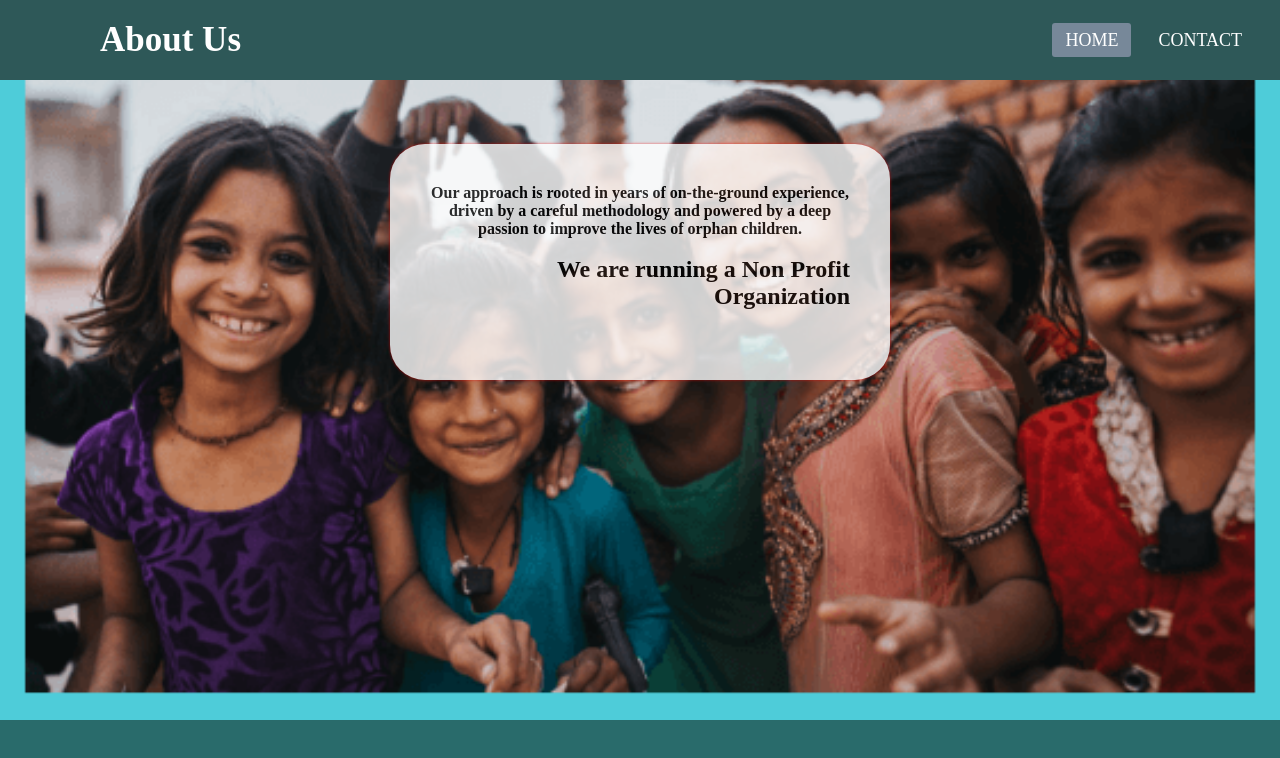
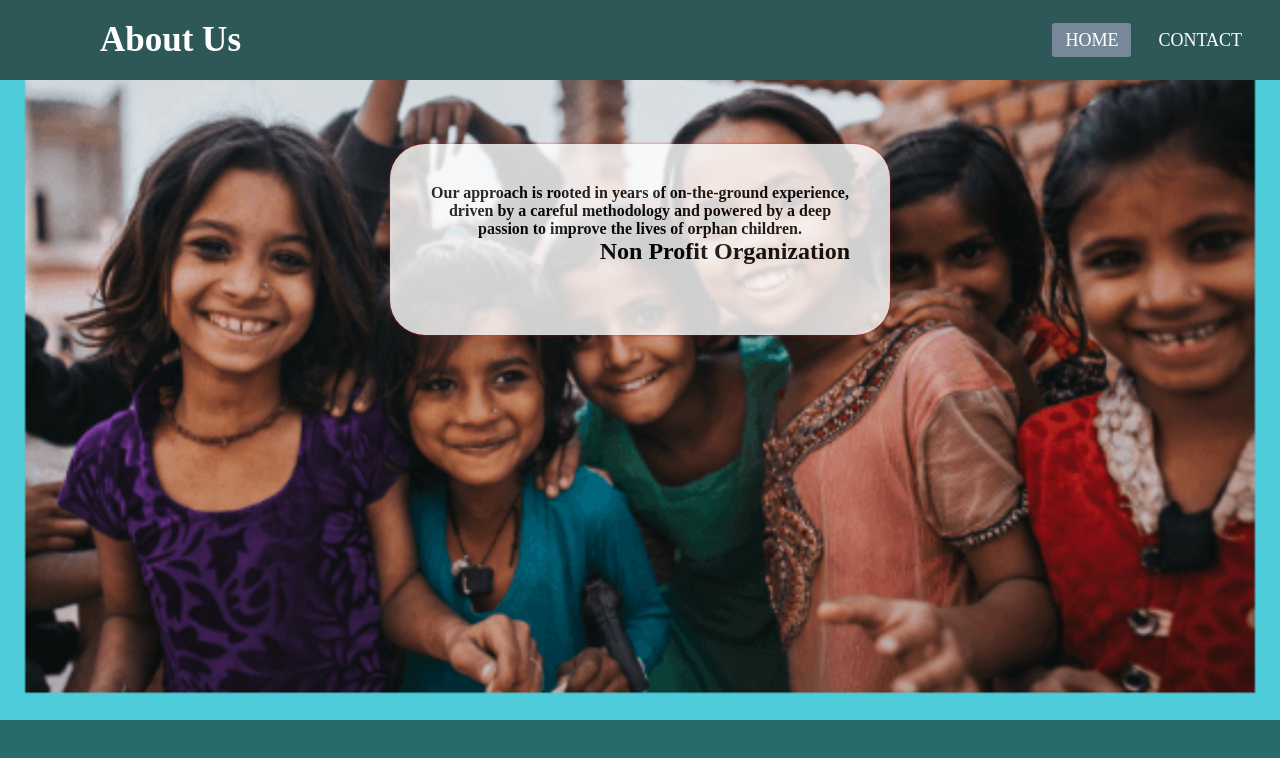
Before and after one commit to prudvirajbelide/sparks-foundation-task3, a plain HTML site: page about.html in a window 1280 px wide. Drawn offline with Linux system fonts and the light colour scheme.

Commit message:
Update about.html

```diff
--- a/about.html
+++ b/about.html
@@ -20,8 +20,8 @@
             <p>
                 <h4>Our approach is rooted in years of on-the-ground experience,
                     driven by a careful methodology and powered by a deep passion
-                    to improve the lives of orphan children.</h4><br>
-            <h2> We are running a Non Profit Organization</h2></p>
+                    to improve the lives of orphan children.</h4>
+            <h2>Non Profit Organization</h2></p>
         </div>
     </body>
 </html>
```
